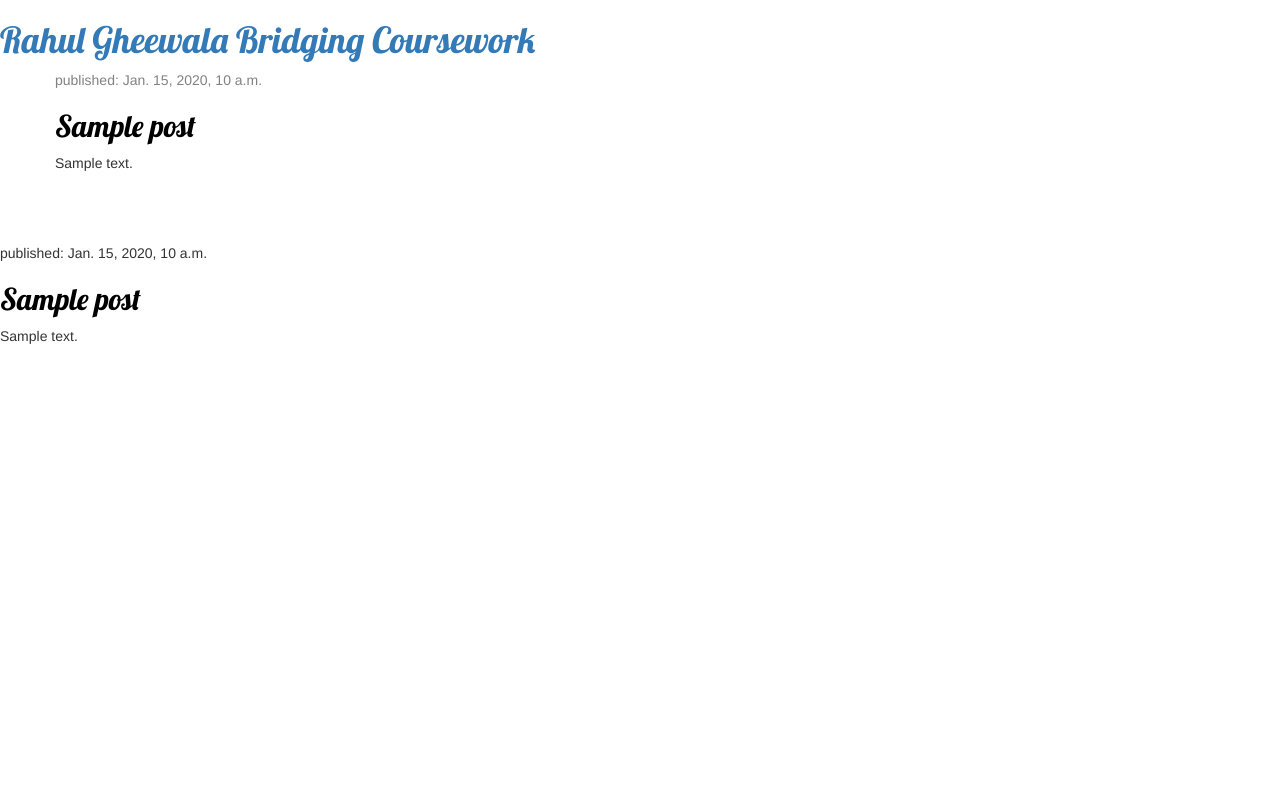
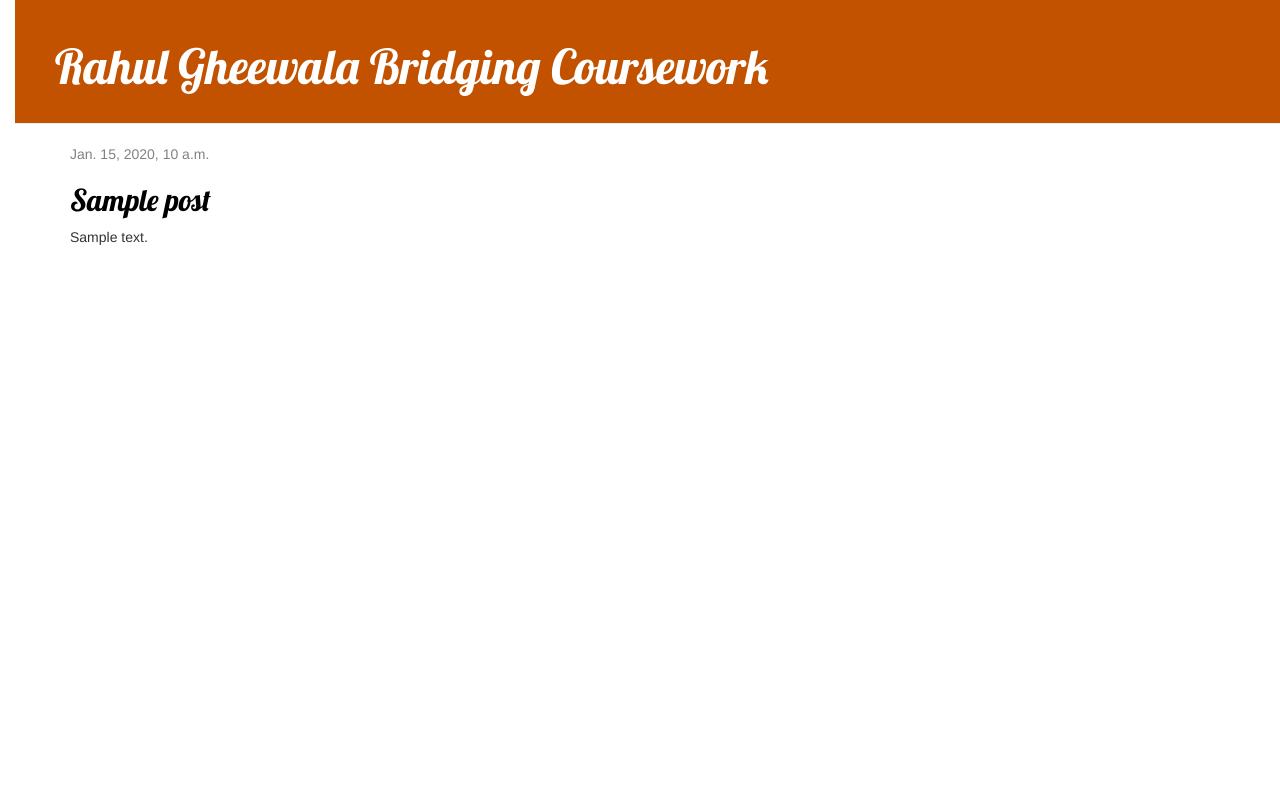
Before and after one commit to RahulGheewala/my-first-blog, a Django app: template blog/templates/blog/post_list.html in a window 1280 px wide. Run offline with Django 3.2, Linux system fonts and the light colour scheme; the template is opened without the code that fills it: values that come from a table or form of the project are taken from there, others are empty; tables that the repository leaves empty hold one stand-in row (values such as "Sample post"); some libraries are stand-ins or nearby versions.

Commit message:
Changed the HTML for the site.

```diff
--- a/blog/static/css/blog.css
+++ b/blog/static/css/blog.css
@@ -1,3 +1,12 @@
+h1 a, h2 a {
+    color: #FF8833;
+     font-family: 'Lobster';
+}
+
+body {
+    padding-left: 15px;
+}
+
 .page-header {
     background-color: #C25100;
     margin-top: 0;
--- /dev/null
+++ b/blog/templates/blog/base.html
@@ -0,0 +1,23 @@
+{% load static %}
+<html>
+    <head>
+        <title>Rahul Gheewala Bridging Coursework</title>
+        <link rel="stylesheet" href="//maxcdn.bootstrapcdn.com/bootstrap/3.2.0/css/bootstrap.min.css">
+        <link rel="stylesheet" href="//maxcdn.bootstrapcdn.com/bootstrap/3.2.0/css/bootstrap-theme.min.css">
+        <link rel="stylesheet" href="{% static 'css/blog.css' %}">
+        <link href="//fonts.googleapis.com/css?family=Lobster&subset=latin,latin-ext" rel="stylesheet" type="text/css">
+    </head>
+   <body>
+    <div class="page-header">
+        <h1><a href="/">Rahul Gheewala Bridging Coursework</a></h1>
+    </div>
+    <div class="content container">
+        <div class="row">
+            <div class="col-md-8">
+            {% block content %}
+            {% endblock %}
+            </div>
+        </div>
+    </div>
+</body>
+</html>
--- a/blog/templates/blog/post_list.html
+++ b/blog/templates/blog/post_list.html
@@ -1,36 +1,13 @@
-{% load static %}
-<html>
-    <head>
-    	<link href="//fonts.googleapis.com/css?family=Lobster&subset=latin,latin-ext" rel="stylesheet" type="text/css">
-        <title>Rahul Gheewala Bridging Coursework</title>
-        <link rel="stylesheet" href="//maxcdn.bootstrapcdn.com/bootstrap/3.2.0/css/bootstrap.min.css">
-        <link rel="stylesheet" href="//maxcdn.bootstrapcdn.com/bootstrap/3.2.0/css/bootstrap-theme.min.css">
-        <link rel="stylesheet" href="{% static 'css/blog.css' %}">
-    </head>
-    <body>
-        <div>
-            <h1><a href="/">Rahul Gheewala Bridging Coursework</a></h1>
-        </div>
+{% extends 'blog/base.html' %}
 
-        <div class="content container">
-    <div class="row">
-        <div class="col-md-8">
+{% block content %}
     {% for post in posts %}
         <div class="post">
             <div class="date">
-                        <p>published: {{ post.published_date }}</p>
+                {{ post.published_date }}
             </div>
-                    <h2><a href="">{{ post.title }}</a></h2>
+            <h2><a href="{% url 'post_detail' pk=post.pk %}">{{ post.title }}</a></h2>
             <p>{{ post.text|linebreaksbr }}</p>
         </div>
     {% endfor %}
-        </div>
-    </div>
-</div>
-    </body>
-    <div class="post">
-    <p>published: {{ post.published_date }}</p>
-    <h2><a href="">{{ post.title }}</a></h2>
-    <p>{{ post.text|linebreaksbr }}</p>
-</div>
-</html>
+{% endblock %}
--- a/blog/urls.py
+++ b/blog/urls.py
@@ -1,5 +1,7 @@
 from django.urls import path
 from . import views
+
 urlpatterns = [
     path('', views.post_list, name='post_list'),
+    path('post/<int:pk>/', views.post_detail, name='post_detail'),
 ]
--- a/blog/views.py
+++ b/blog/views.py
@@ -1,7 +1,12 @@
 from django.shortcuts import render
 from django.utils import timezone
 from .models import Post
+from django.shortcuts import render, get_object_or_404
 
 def post_list(request):
     posts = Post.objects.filter(published_date__lte=timezone.now()).order_by('published_date')
     return render(request, 'blog/post_list.html', {'posts': posts})
+
+def post_detail(request, pk):
+    post = get_object_or_404(Post, pk=pk)
+    return render(request, 'blog/post_detail.html', {'post': post})
```
Also changed, not shown: blog/templates/blog/post_detail.html (added, +13 -0 lines). Lines whose indentation alone changed are shown as unchanged.
